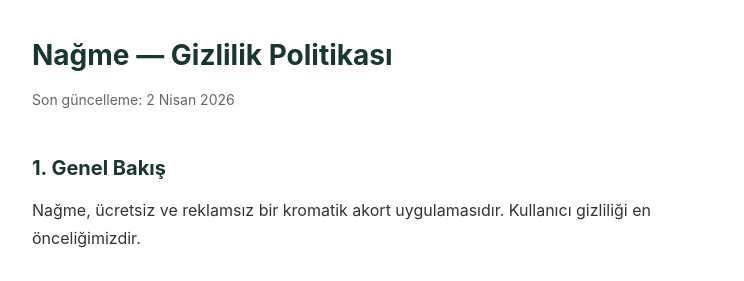
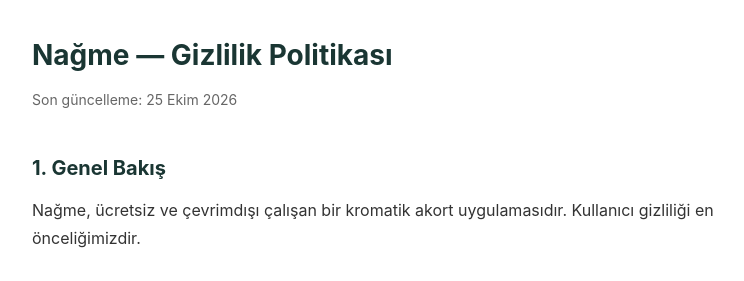
Before and after one commit to gdyon/gdyon-pages, a plain HTML site: page privacy-policy.html in a window 1280 px wide. Shown: the top 281 px of the page, without its empty margins (248-992 px from the left). Drawn offline with Linux system fonts and the light colour scheme.

Commit message:
Nagme gizlilik: 'reklamsiz' ifadesi uygulama ici metinle esitlendi

```diff
--- a/privacy-policy.html
+++ b/privacy-policy.html
@@ -53,10 +53,10 @@
 <body>
     <div class="container">
         <h1>Nağme — Gizlilik Politikası</h1>
-        <p class="updated">Son güncelleme: 2 Nisan 2026</p>
+        <p class="updated">Son güncelleme: 25 Ekim 2026</p>
 
         <h2>1. Genel Bakış</h2>
-        <p>Nağme, ücretsiz ve reklamsız bir kromatik akort uygulamasıdır. Kullanıcı gizliliği en önceliğimizdir.</p>
+        <p>Nağme, ücretsiz ve çevrimdışı çalışan bir kromatik akort uygulamasıdır. Kullanıcı gizliliği en önceliğimizdir.</p>
 
         <h2>2. Toplanan Veriler</h2>
         <p>Nağme <strong>hiçbir</strong> kişisel veri toplamaz, saklamaz veya üçüncü taraflarla paylaşmaz.</p>
```
Also changed, not shown: privacy-policy-en.html (+2 -2 lines).
